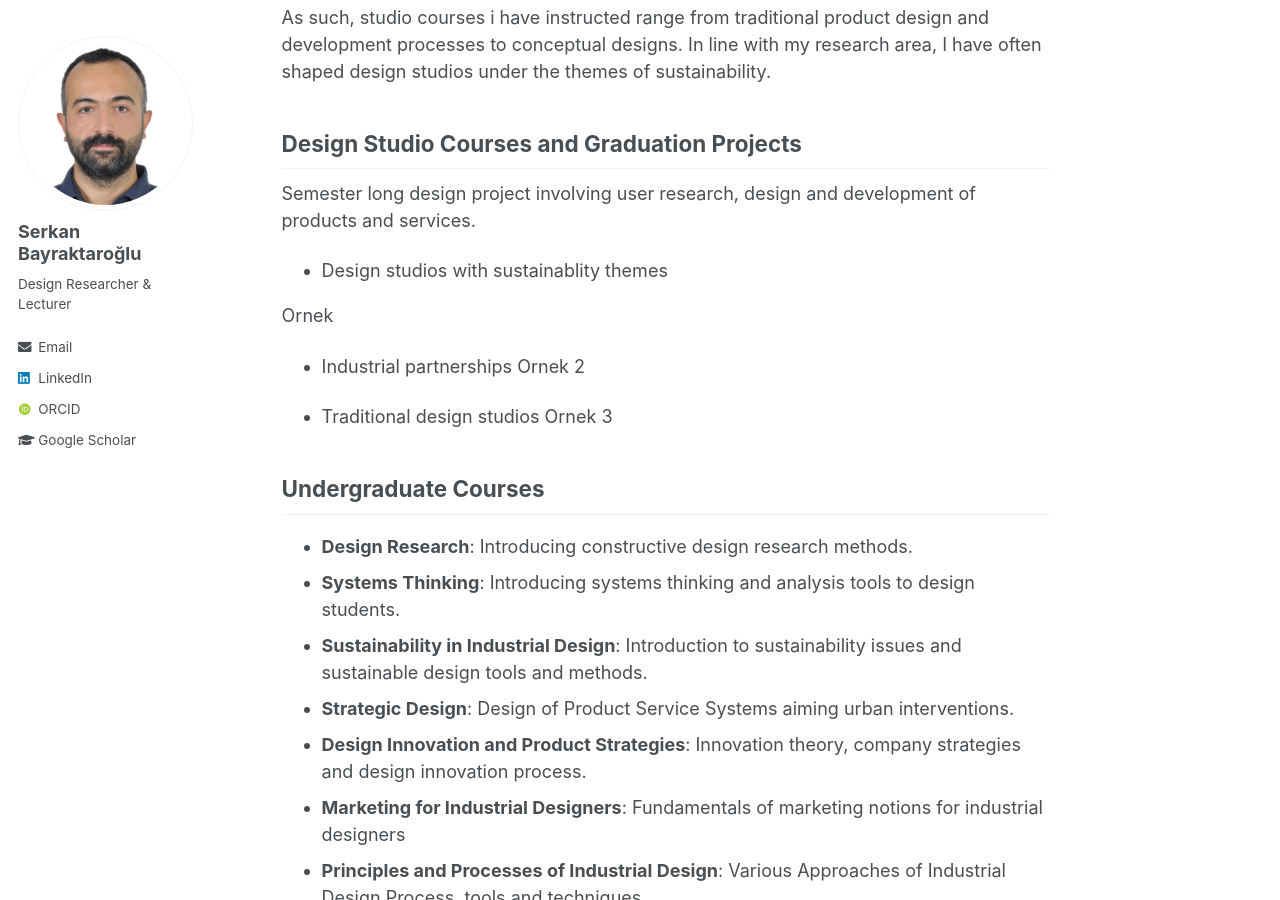
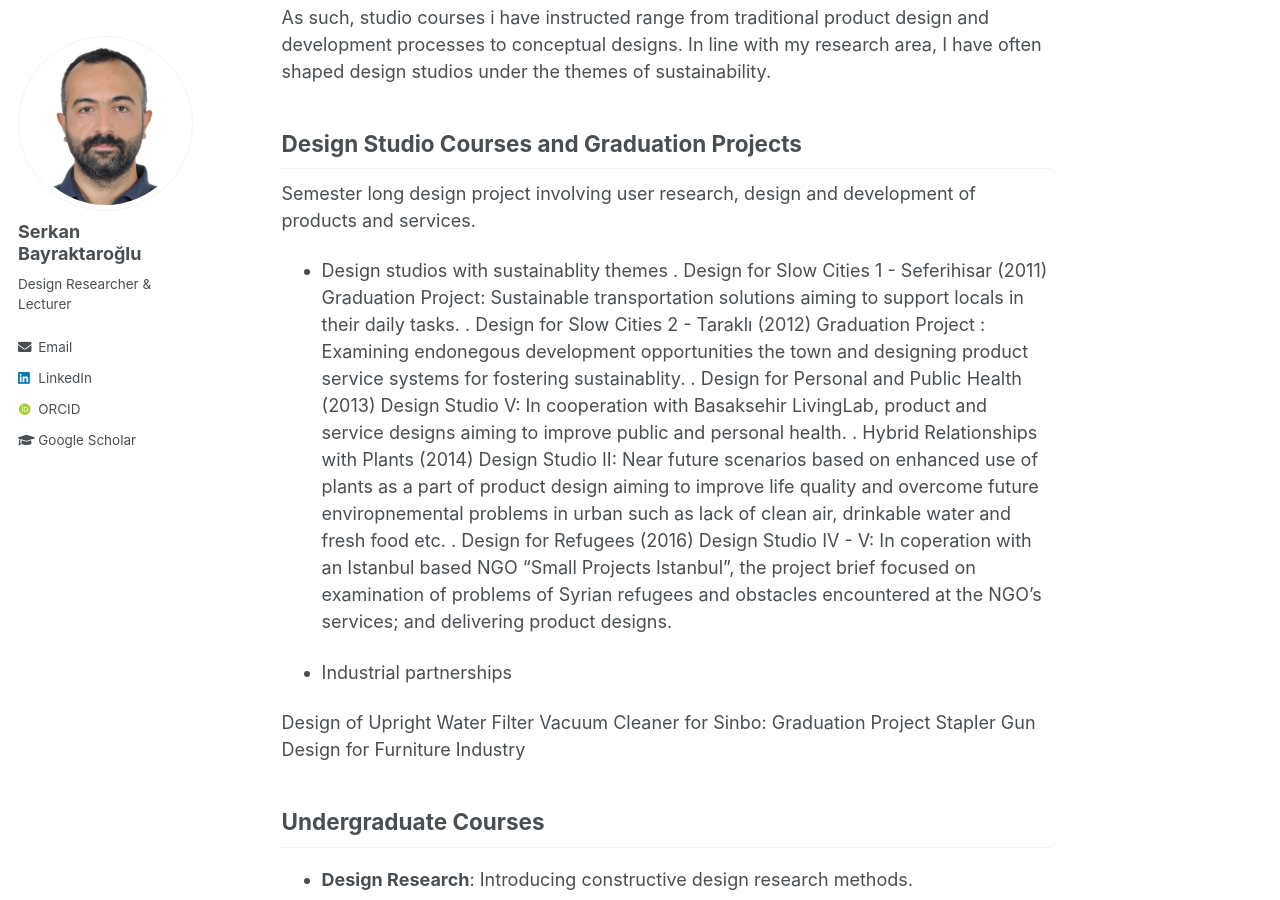
Before and after one commit to serkanbayraktaroglu/serkanbayraktaroglu.github.io, a Jekyll site: the page built from _pages/teaching.md, in a window 1280 px wide and 900 px high, scrolled down 315 px. Built offline with Jekyll 4.4.1, drawn with Linux system fonts in a browser that asks for light colours; some web fonts are replaced.

Commit message:
Update teaching.md

```diff
--- a/_pages/teaching.md
+++ b/_pages/teaching.md
@@ -12,13 +12,16 @@ As such, studio courses i have instructed range from traditional product design
 Semester long design project involving user research, design and development of products and services.
 
 - Design studios with sustainablity themes
+. Design for Slow Cities 1 - Seferihisar  (2011) Graduation Project: Sustainable transportation solutions aiming to support locals in their daily tasks.
+. Design for Slow Cities 2 - Taraklı (2012) Graduation Project : Examining endonegous development opportunities the town and designing product service systems for fostering sustainablity.
+. Design for Personal and Public Health (2013) Design Studio V: In cooperation with Basaksehir LivingLab, product and service designs aiming to improve public and personal health.
+. Hybrid Relationships with Plants (2014) Design Studio II: Near future scenarios based on enhanced use of plants as a part of product design aiming to improve life quality and overcome future enviropnemental problems in urban such as lack of clean air, drinkable water and fresh food etc.
+. Design for Refugees (2016) Design Studio IV - V: In coperation with an Istanbul based NGO "Small Projects Istanbul", the project brief focused on examination of problems of Syrian refugees and obstacles encountered at the NGO's services; and delivering product designs.
 
-Ornek
 - Industrial partnerships
-Ornek 2
 
-- Traditional design studios
-Ornek 3
+Design of Upright Water Filter Vacuum Cleaner for Sinbo: Graduation Project
+Stapler Gun Design for Furniture Industry
 
 
 ##  Undergraduate Courses
@@ -38,4 +41,3 @@ Ornek 3
 
 - **Design for Social Innovation**:
 - **Design and Society**:
--
```
